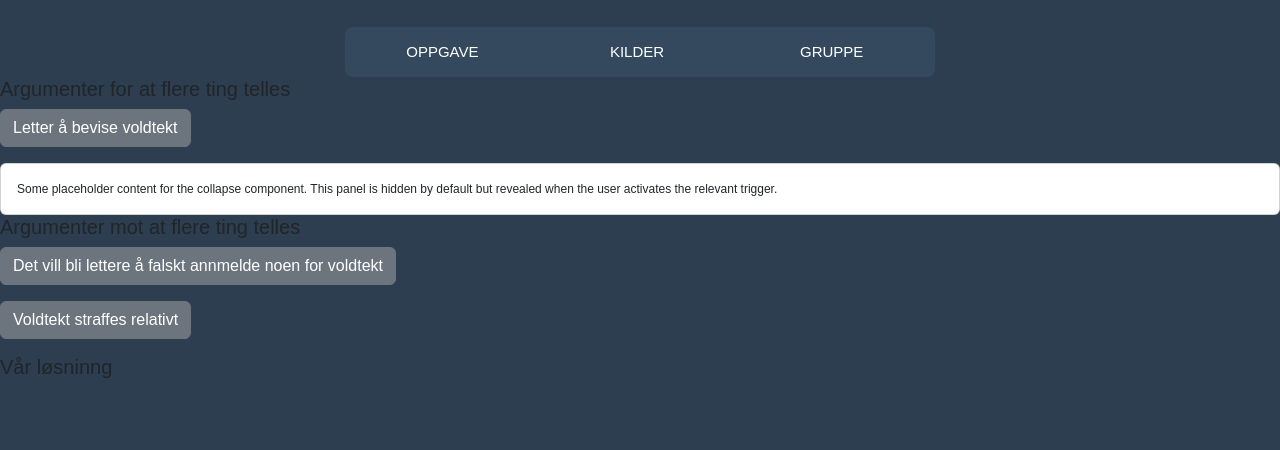
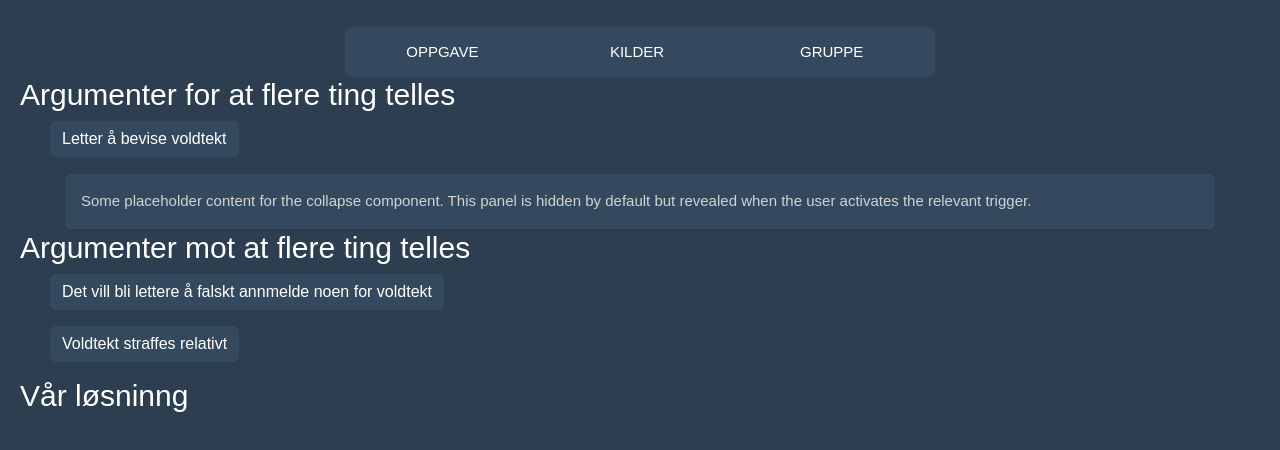
Before and after one commit to Slimien/samfunnsfagSamtykelov, a plain HTML site: page index.html in a window 1280 px wide. Both pictures are taken after a click on the button "Letter å bevise voldtekt". Drawn offline with nearby package versions, Linux system fonts and the light colour scheme.

Commit message:
Looks nicerr

```diff
--- a/css.css
+++ b/css.css
@@ -7,6 +7,11 @@ nav{
     background-color: #34495e;
     border-radius: 8px;
     font-size: 0;
+}
+h5{
+    margin-left: 20px;
+    color: white;
+    font-size: 30px;
 }
 nav a{
     line-height: 50px;
@@ -77,3 +82,15 @@ body{
 span{
     color: #2bd6b4;
 }
+.btn-primary{
+    margin-left: 50px;
+    background-color: #34495e;
+    border: none;
+}
+.card{
+    background-color: #34495e;
+    margin-left: 5%;
+    width: 90%;
+    color: lightgray;
+    font-size: 15px;
+}
--- a/index.html
+++ b/index.html
@@ -20,7 +20,7 @@
   </div>
     <h5>Argumenter for at flere ting telles</h5>
     <p>
-        <button class="btn btn-secondary" type="button" data-bs-toggle="collapse" data-bs-target="#Argument1" aria-expanded="false" aria-controls="Argument1">
+        <button class="btn btn-primary" type="button" data-bs-toggle="collapse" data-bs-target="#Argument1" aria-expanded="false" aria-controls="Argument1">
             Letter å bevise voldtekt
         </button>
       </p>
@@ -30,7 +30,7 @@
         </div>
       </div>
       <h5>Argumenter mot at flere ting telles</h5>
-      <button class="btn btn-secondary" type="button" data-bs-toggle="collapse" data-bs-target="#collapseExample" aria-expanded="false" aria-controls="collapseExample">
+      <button class="btn btn-primary" type="button" data-bs-toggle="collapse" data-bs-target="#collapseExample" aria-expanded="false" aria-controls="collapseExample">
         Det vill bli lettere å falskt annmelde noen for voldtekt
     </button>
   </p>
@@ -39,7 +39,7 @@
             Some placeholder content for the collapse component. This panel is hidden by default but revealed when the user activates the relevant trigger.
         </div>
     </div>
-    <button class="btn btn-secondary" type="button" data-bs-toggle="collapse" data-bs-target="#voldtektstraff" aria-expanded="false" aria-controls="voldtektstraff">
+    <button class="btn btn-primary" type="button" data-bs-toggle="collapse" data-bs-target="#voldtektstraff" aria-expanded="false" aria-controls="voldtektstraff">
         Voldtekt straffes relativt
     </button>
   </p>
```
Also changed, not shown: Gruppe.html (+6 -3 lines).
